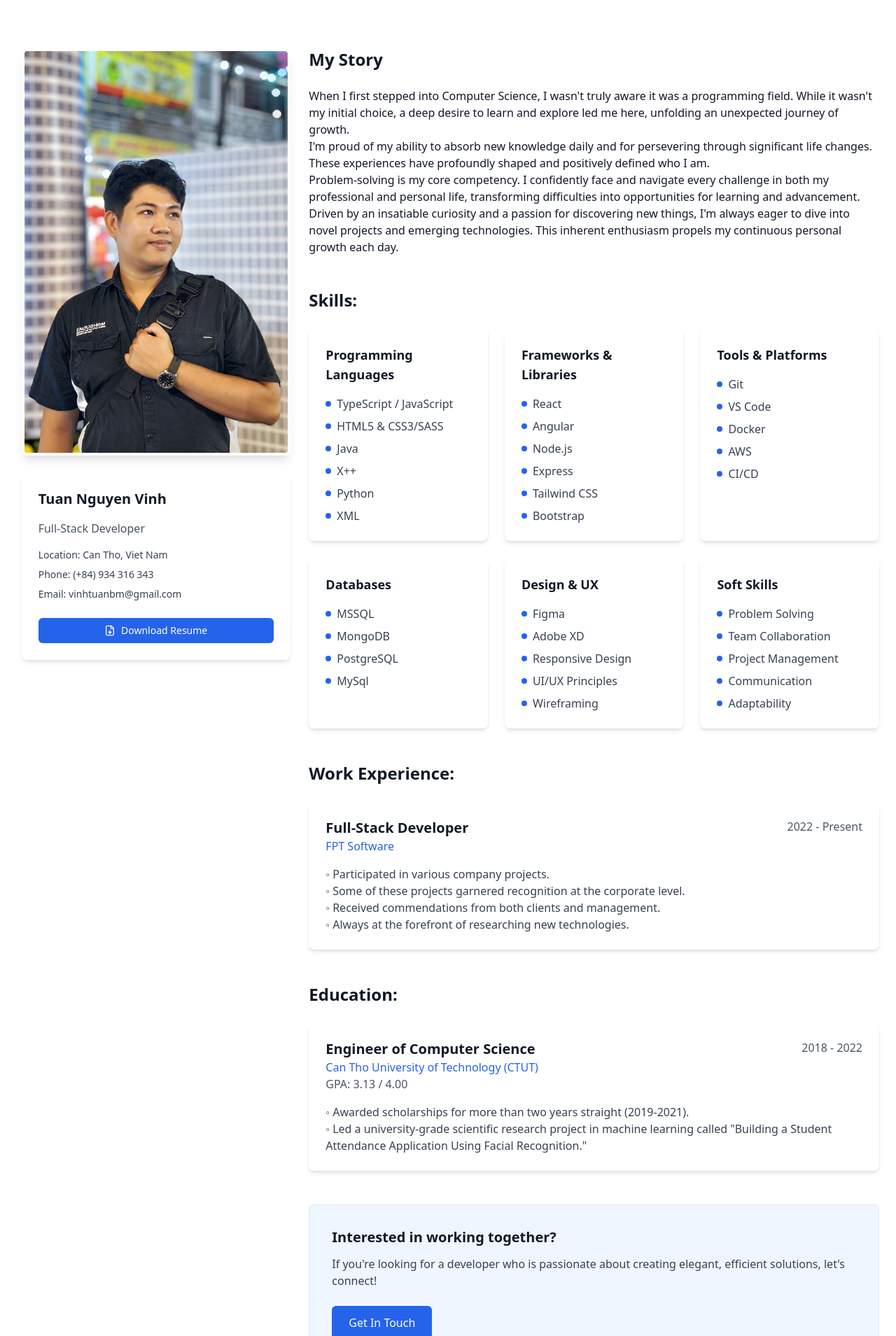
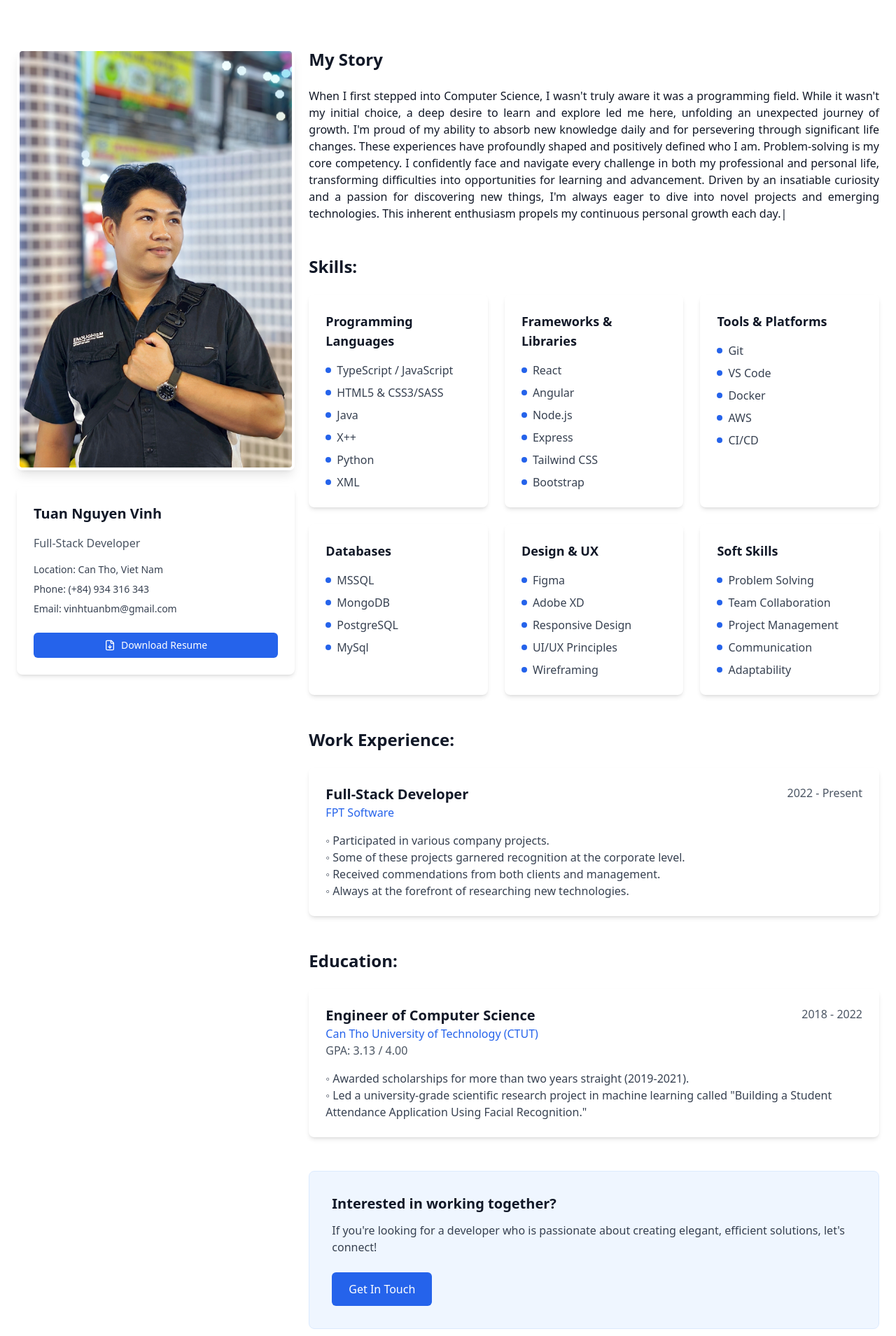
Before and after one commit to VinhTuan-Nguyen/vinhtuan-nguyen.github.io, a React (Vite) app: page /#/about in a window 1280 px wide. Shown: the part 131-2040 px from the top of the page at 70% size. Built offline with nearby package versions, Linux system fonts and the light colour scheme.

Commit message:
Enhance SkillsSection and About components with reveal on scroll functionality; update visibility animations and improve code structure

```diff
--- a/src/components/SkillsSection.tsx
+++ b/src/components/SkillsSection.tsx
@@ -1,6 +1,6 @@
-import React from 'react';
+import React, { useEffect, useState } from 'react';
+import { useLanguage } from '../contexts/LanguageContext';
 import { IFSkill } from '../utils/interfaces/IFSkill';
-import { useLanguage } from '../contexts/LanguageContext';
 
 interface SkillsSectionProps {
   skills: IFSkill[];
@@ -8,12 +8,30 @@ interface SkillsSectionProps {
 
 const SkillsSection: React.FC<SkillsSectionProps> = ({ skills }) => {
   const { language } = useLanguage();
+  const [visible, setVisible] = useState<boolean[]>([]);
+
+  useEffect(() => {
+    setVisible(Array(skills.length).fill(false));
+
+    skills.forEach((_, i) => {
+      setTimeout(() => {
+        setVisible(prev => {
+          const next = [...prev];
+          next[i] = true;
+          return next;
+        });
+      }, 200 * i);
+    });
+  }, [skills]);
+
   return (
-    <div className="grid grid-cols-1 lg:grid-cols-3 gap-6">
+    <div className="grid grid-cols-1 lg:grid-cols-2 xl:grid-cols-3 gap-6">
       {skills.map((skillCategory, index) => (
         <div
           key={index}
-          className="bg-white dark:bg-gray-800 rounded-lg p-6 shadow-md hover:shadow-lg transition-shadow duration-300"
+          className={`bg-white dark:bg-gray-800 rounded-lg p-6 shadow-md hover:shadow-lg transition-all duration-1000
+            ${visible[index] ? 'opacity-100 translate-y-0' : 'opacity-0 translate-y-12'}
+          `}
         >
           <h3 className="text-lg font-semibold text-gray-900 dark:text-white mb-4">
             {skillCategory.category[language]}
--- a/src/hooks/useRevealOnScroll.tsx
+++ b/src/hooks/useRevealOnScroll.tsx
@@ -4,7 +4,7 @@ import { RefObject, useEffect, useState } from 'react';
 // It uses Intersection Observer API to detect visibility changes
 export function useRevealOnScroll<T extends HTMLElement>(
     ref: RefObject<T>,
-    threshold = 0.1
+    threshold = 0.2
 ): boolean {
     const [visible, setVisible] = useState(false);
 
--- a/src/pages/About.tsx
+++ b/src/pages/About.tsx
@@ -1,4 +1,4 @@
-import React, { useEffect } from 'react';
+import React, { useEffect, useRef, useState } from 'react';
 import { Link } from 'react-router-dom';
 import ResumeButton from '../components/ResumeButton';
 import SkillsSection from '../components/SkillsSection';
@@ -6,16 +6,44 @@ import { useLanguage } from '../contexts/LanguageContext';
 import { ABOUT } from '../utils/data/consts/About.const';
 import { CONTACTS } from '../utils/data/consts/Contacts.const';
 import { SKILLS } from '../utils/data/consts/Skills.const';
+import { useRevealOnScroll } from '../hooks/useRevealOnScroll';
 
 const About: React.FC = () => {
-
   const { t, language } = useLanguage();
 
+  // State to manage the typed text effect
+  // This state will hold the text that is currently being displayed
+  const [typedText, setTypedText] = useState('');
+  const fullText = ABOUT().myStory[language]?.join(' ') || '';
+
+  const profileRef = useRef<HTMLDivElement>(null);
+  const ctaRef = useRef<HTMLDivElement>(null);
+  const companyRef = useRef<HTMLElement>(null);
+  const eduRef = useRef<HTMLElement>(null);
+
+  const profileVisible = useRevealOnScroll(profileRef, 0.1);
+  const ctaVisible = useRevealOnScroll(ctaRef, 0.1);
+  const companyVisible = useRevealOnScroll(companyRef, 0.1);
+  const eduVisible = useRevealOnScroll(eduRef, 0.1);
+
   useEffect(() => {
-    // Update the title when the component mounts
-    window.scrollTo(0, 0);
     document.title = t('pages.title', { '{0}': t('pages.about') });
-  }, [t]);
+    // Reset typed text and start typing effect
+    // This effect will type out the full text character by character
+    setTypedText('');
+
+    let i = 0;
+
+    // Set an interval to update the typed text every 10 milliseconds
+    // This creates a typing effect by slicing the full text up to the current index
+    const interval = setInterval(() => {
+      setTypedText(fullText.slice(0, i + 1));
+      i++;
+      if (i === fullText.length) clearInterval(interval);
+    }, 5);
+
+    return () => clearInterval(interval);
+  }, [t, fullText]);
 
   return (
     <div className="min-h-screen pt-24 pb-16">
@@ -30,9 +58,15 @@ const About: React.FC = () => {
         {/* About Content */}
         <div className="grid grid-cols-1 md:grid-cols-2 lg:grid-cols-3 gap-5 mb-16">
           {/* Profile Image */}
-          <div className="col-span-1">
+          <div
+            ref={profileRef}
+            className={`col-span-1 transition-all duration-1000
+              ${profileVisible
+                ? 'opacity-100 translate-y-0 md:-translate-x-0'
+                : 'opacity-0 translate-y-24 md:translate-y-0 md:-translate-x-24'}
+            `}>
             <div className="sticky top-24">
-              <div className="relative mx-auto max-w-sm">
+              <div className="relative mx-auto max-w-sm contents">
                 <div className="rounded-lg overflow-hidden shadow-lg border-4 border-white dark:border-gray-800">
                   <img
                     src="assets/images/profile.jpg"
@@ -41,7 +75,7 @@ const About: React.FC = () => {
                   />
                 </div>
 
-                <div className="mt-6 bg-white dark:bg-gray-800 rounded-lg p-6 shadow-md">
+                <div className="mt-6 bg-white dark:bg-gray-800 rounded-lg p-6 shadow-md text-center md:text-left">
                   <h3 className="text-xl font-semibold text-gray-900 dark:text-white mb-4">
                     {CONTACTS().name[language]}
                   </h3>
@@ -70,7 +104,7 @@ const About: React.FC = () => {
                   </div>
 
                   <div className="mt-6">
-                    <ResumeButton className="w-full" />
+                    <ResumeButton className="w-9/12 sm:w-2/5 md:w-full" />
                   </div>
                 </div>
               </div>
@@ -86,9 +120,10 @@ const About: React.FC = () => {
               </h2>
 
               <div className="prose prose-lg dark:prose-invert max-w-none">
-                {ABOUT().myStory[language]?.map(item => (
-                  <p>{item}</p>
-                ))}
+                <p className='min-h-[282px] sm:min-h-[264px] md:min-h-[342px] lg:min-h-[212px] xl:min-h-[192px] text-justify'>
+                  {typedText}
+                  <span className="animate-pulse">|</span>
+                </p>
               </div>
             </section>
 
@@ -102,13 +137,20 @@ const About: React.FC = () => {
             </section>
 
             {/* Work Experience */}
-            <section className="mb-12">
+            <section
+              ref={companyRef}
+              className={`mb-12 transition-all duration-1000
+                ${companyVisible
+                  ? 'opacity-100 translate-x-0'
+                  : 'opacity-0 translate-x-24'}
+              `}
+            >
               <h2 className="text-2xl font-bold text-gray-900 dark:text-white mb-6">
                 {t('about.experience.title')}
               </h2>
 
               {ABOUT().company.map(item => (
-                <div className="space-y-6">
+                <div key={item.id} className="space-y-6">
                   <div className="bg-white dark:bg-gray-800 p-6 rounded-lg shadow-md">
                     <div className="flex flex-col md:flex-row md:justify-between md:items-start mb-4">
                       <div>
@@ -132,7 +174,14 @@ const About: React.FC = () => {
             </section>
 
             {/* Education */}
-            <section className="mb-12">
+            <section
+              ref={eduRef}
+              className={`mb-12 transition-all duration-1000
+                ${eduVisible
+                  ? 'opacity-100 translate-x-0'
+                  : 'opacity-0 translate-x-24'}
+              `}
+            >
               <h2 className="text-2xl font-bold text-gray-900 dark:text-white mb-6">
                 {t('about.education.title')}
               </h2>
@@ -161,7 +210,13 @@ const About: React.FC = () => {
             </section>
 
             {/* CTA */}
-            <div className="bg-blue-50 dark:bg-blue-900/30 p-8 rounded-lg border border-blue-100 dark:border-blue-800">
+            <div
+              ref={ctaRef}
+              className={`bg-blue-50 dark:bg-blue-900/30 p-8 rounded-lg border border-blue-100 dark:border-blue-800 transition-all duration-1000
+                ${ctaVisible
+                  ? 'opacity-100 translate-y-0'
+                  : 'opacity-0 translate-y-24'}
+              `}>
               <h3 className="text-xl font-semibold text-gray-900 dark:text-white mb-3">
                 {t('home.cta.interested')}
               </h3>
--- a/src/pages/Projects.tsx
+++ b/src/pages/Projects.tsx
@@ -14,8 +14,6 @@ const Projects: React.FC = () => {
     : PROJECTS.filter(p => p.categories.includes(activeCategory));
 
   useEffect(() => {
-    // Update the title when the component mounts
-    window.scrollTo(0, 0);
     document.title = t('pages.title', { '{0}': t('pages.projects') });
   }, [t]);
 
--- a/src/utils/data/consts/About.const.ts
+++ b/src/utils/data/consts/About.const.ts
@@ -20,6 +20,7 @@ export const ABOUT = (): IFAbout => {
     },
     company: [
       {
+        id: 'fpt-software',
         companyName: 'FPT Software',
         jobTitle: {
           en: ['Full-Stack Developer'],
--- a/src/utils/interfaces/IFAbout.ts
+++ b/src/utils/interfaces/IFAbout.ts
@@ -7,6 +7,7 @@ export interface IFAbout {
 }
 
 interface Company {
+    id: string;
     companyName: string;
     jobTitle: IFTranslation;
     fromDate: string;
```
